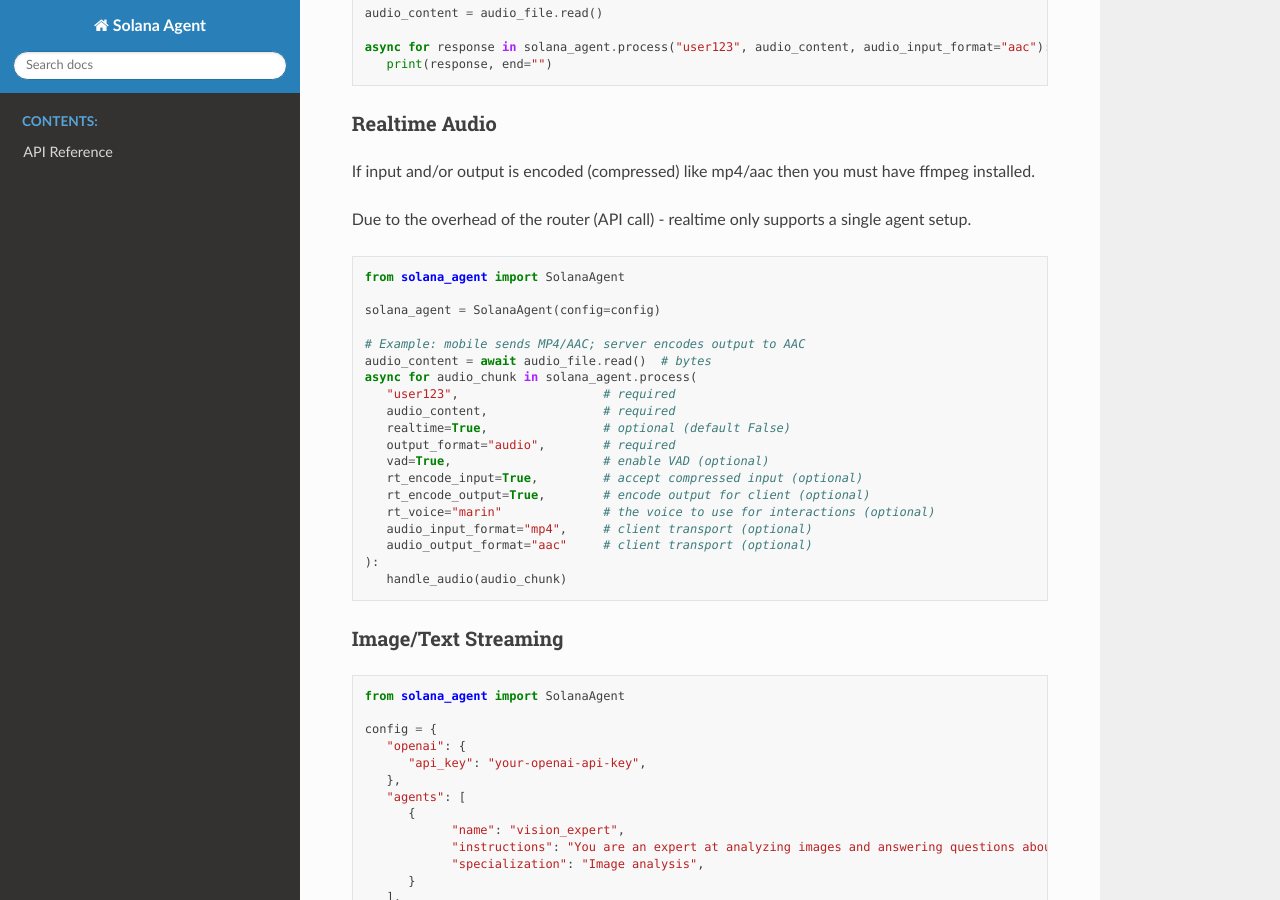
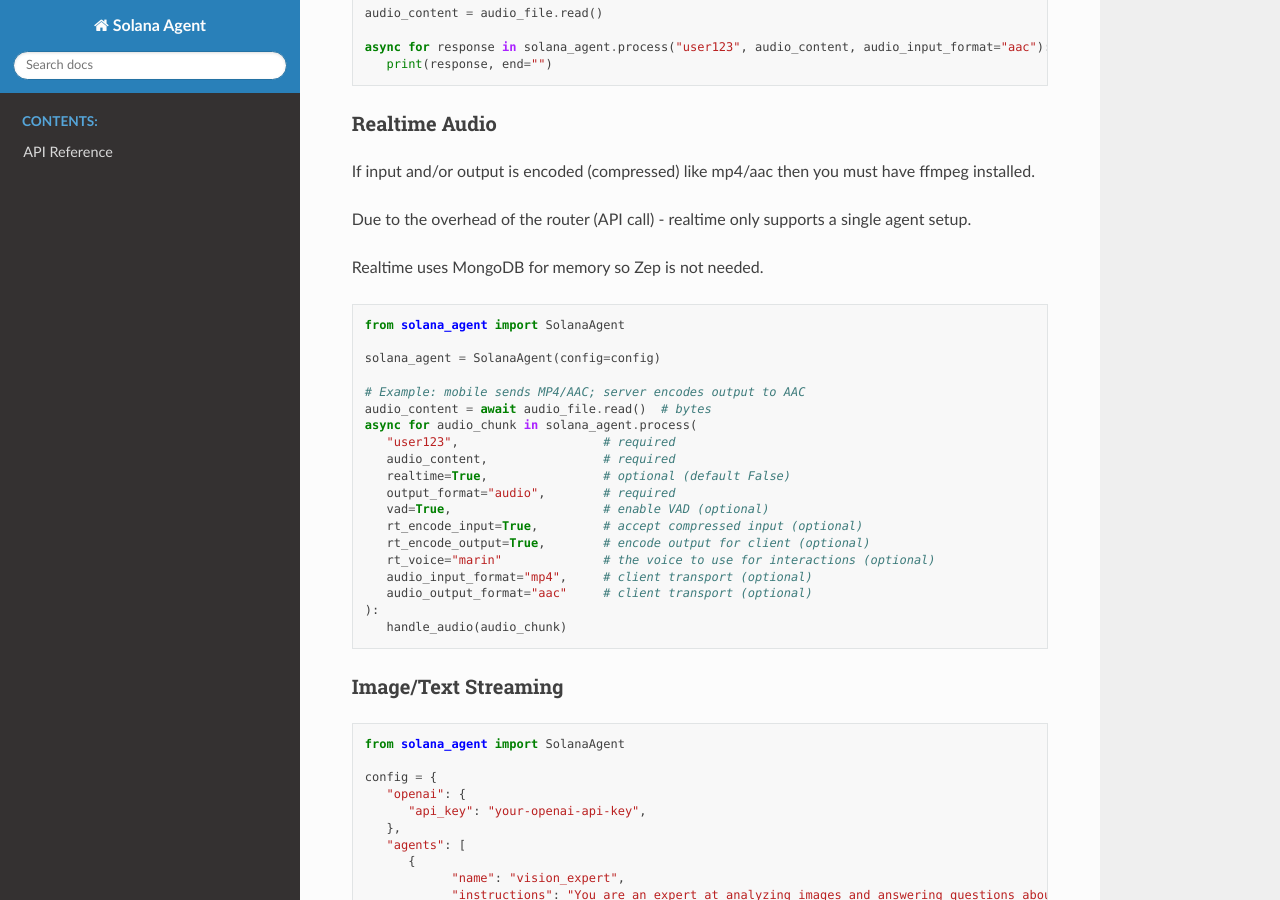
Before and after one commit to truemagic-coder/solana-agent, a Sphinx documentation site: the page built from docs/index.rst, in a window 1280 px wide and 900 px high, scrolled down 3487 px. Built offline with Sphinx 7.4.7 and the Read the Docs theme 3.1.0, drawn with Linux system fonts in a browser that asks for light colours.

```diff
--- a/docs/index.rst
+++ b/docs/index.rst
@@ -202,6 +202,8 @@ Realtime Audio
 If input and/or output is encoded (compressed) like mp4/aac then you must have ffmpeg installed.
 
 Due to the overhead of the router (API call) - realtime only supports a single agent setup.
+
+Realtime uses MongoDB for memory so Zep is not needed.
 
 .. code-block:: python
 
```
Also changed, not shown: README.md (+2 -0 lines).
